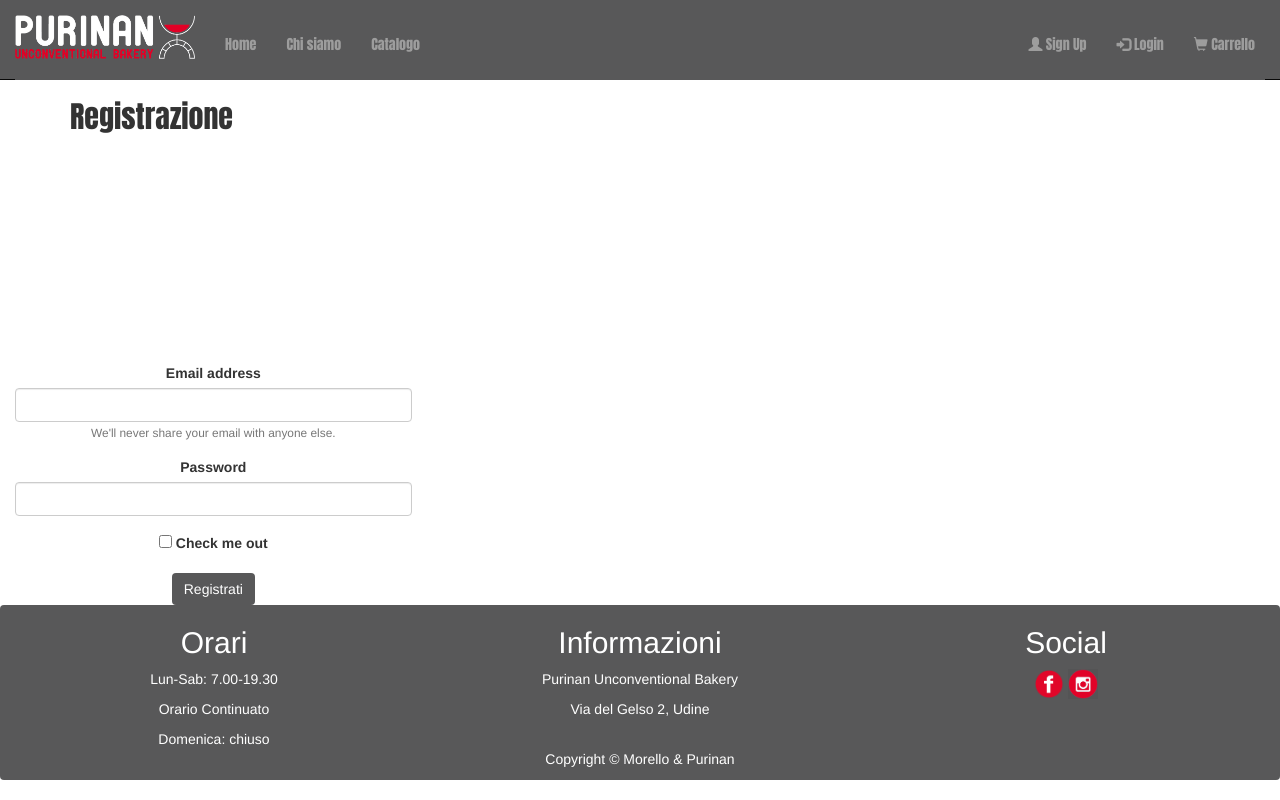
After one commit to isabellemorello/unconventional-bakery-web, a PHP site: page /registrazione.php in a window 1280 px wide. The commit adds this page. Run offline with PHP 8.4, Linux system fonts and the light colour scheme; a stand-in replaces the project's code that opens the database connection.

Commit message:
Creato file registrazione

```diff
--- a/catalogo.html
+++ b/catalogo.html
@@ -212,6 +212,7 @@
             </div>
         </div>
 
+
         <!-- -------------------------------------------------------------------------------------- -->
 
         <!--<div class="footer" style="min-height: 100%;> -->
--- a/index-ubw.html
+++ b/index-ubw.html
@@ -46,7 +46,8 @@
                             <li><a href="catalogo.html">Catalogo</a></li>
                         </ul>
                         <ul class="nav navbar-nav navbar-right">
-                            <li><a href="#"><span class="glyphicon glyphicon-user"></span> Sign Up</a></li>
+                            <li><a href="registrazione.php"><span class="glyphicon glyphicon-user"></span> Sign Up</a>
+                            </li>
                             <li><a href="#"><span class="glyphicon glyphicon-log-in"></span> Login</a></li>
                             <li><a href="carrello.html"><span class="glyphicon glyphicon-shopping-cart"></span>
                                     Carrello</a></li>
--- /dev/null
+++ b/registrazione.php
@@ -0,0 +1,132 @@
+<?php
+include('fuzioni-database.php');
+?>
+<!DOCTYPE html>
+<html lang="en">
+
+<head>
+    <title>Purinan Unconventional Bakery</title>
+    <meta charset="utf-8">
+    <meta name="viewport" content="width=device-width, initial-scale=1">
+    <link rel="stylesheet" href="https://maxcdn.bootstrapcdn.com/bootstrap/3.4.1/css/bootstrap.min.css">
+    <script src="https://ajax.googleapis.com/ajax/libs/jquery/3.5.1/jquery.min.js"></script>
+    <script src="https://maxcdn.bootstrapcdn.com/bootstrap/3.4.1/js/bootstrap.min.js"></script>
+</head>
+
+<body>
+    <div class="page" style="min-height: 100vh; display: flex; flex-direction: column;">
+        <header>
+            <nav class="navbar navbar-inverse navbar-fixed-top" style="font-family: Impact, Haettenschweiler, 'Arial Narrow Bold', sans-serif;
+                        height: 80px; background-color: #585859;">
+                <!--Qui (nel tag "nav") si può cambiare il font della navbar inserendo uno style-->
+                <div class="container-fluid">
+                    <div class="navbar-header">
+                        <button type="button" class="navbar-toggle" data-toggle="collapse" data-target="#myNavbar">
+                            <span class="icon-bar"></span>
+                            <span class="icon-bar"></span>
+                            <span class="icon-bar"></span>
+                        </button>
+                        <a class="navbar-brand" href="#"><img class="logo" src="images/logo-purinan-traspartente2.png" alt="logo" style="width:180px"></a>
+                    </div>
+
+                    <div class="collapse navbar-collapse" id="myNavbar" style="margin-top: 10px; padding: 10px 10px; background-color: #585859;">
+                        <ul class="nav navbar-nav">
+                            <li class="active;"><a href="index-ubw.html" style="background-color: #585859;">Home</a>
+                            </li>
+                            <!--
+                        <li class="dropdown">
+                            <a class="dropdown-toggle" data-toggle="dropdown" href="#">Page 1 <span
+                                    class="caret"></span></a>
+                            <ul class="dropdown-menu">
+                                <li><a href="#">Page 1-1</a></li>
+                                <li><a href="#">Page 1-2</a></li>
+                                <li><a href="#">Page 1-3</a></li>
+                            </ul>
+                        </li> -->
+                            <li><a href="chi-siamo.html">Chi siamo</a></li>
+                            <li><a href="catalogo.html">Catalogo</a></li>
+                        </ul>
+                        <ul class="nav navbar-nav navbar-right">
+                            <li><a href="#"><span class="glyphicon glyphicon-user"></span> Sign Up</a></li>
+                            <li><a href="#"><span class="glyphicon glyphicon-log-in"></span> Login</a></li>
+                            <li class="active;"><a href="#"><span class="glyphicon glyphicon-shopping-cart"></span>
+                                    Carrello</a></li>
+                        </ul>
+                    </div>
+                </div>
+            </nav>
+        </header>
+
+        <div class="main" style="flex-grow: 1">
+            <div class="container" style="margin-top:80px; font-family:Impact, Haettenschweiler, 'Arial Narrow Bold', sans-serif">
+                <h2>Registrazione</h2>
+            </div>
+        </div>
+        <br>
+        <!-- ---------------------------------------------------------------------------------------- -->
+
+        <!-- form per l'inserimento di dati sul DB -->
+        <div class="col-md-4" style="text-align: center;">
+            <form>
+                <div class="form-group">
+                    <label for="exampleInputEmail1">Email address</label>
+                    <input type="email" class="form-control" id="exampleInputEmail1" aria-describedby="emailHelp">
+                    <small id="emailHelp" class="form-text text-muted">We'll never share your email with anyone else.</small>
+                </div>
+                <div class="form-group">
+                    <label for="exampleInputPassword1">Password</label>
+                    <input type="password" class="form-control" id="exampleInputPassword1">
+                </div>
+                <div class="form-group form-check">
+                    <input type="checkbox" class="form-check-input" id="exampleCheck1">
+                    <label class="form-check-label" for="exampleCheck1">Check me out</label>
+                </div>
+                <button type="submit" class="btn btn-primary" style="background-color: #585859; border: none">Registrati</button>
+            </form>
+        </div>
+        <!-- ---------------------------------------------------------------------------------------- -->
+
+        <!--<div class="footer" style="min-height: 100%;> -->
+
+        <footer class="navbar navbar-light" style="background-color:#585859;
+                         color: white;">
+
+
+            <div class="col-6 col-md-4" style="text-align:center">
+                <h2>Orari</h2>
+                <p>Lun-Sab: 7.00-19.30</p>
+                <p>Orario Continuato</p>
+                <p>Domenica: chiuso</p>
+            </div>
+
+            <div class="col-6 col-md-4" style="text-align: center">
+                <h2>Informazioni</h2>
+                <p>Purinan Unconventional Bakery</p>
+                <p><a href="https://bit.ly/2XaykMC" target="_blank" style="color: white;">Via del Gelso 2, Udine</a>
+                </p><br>
+                <p>Copyright &copy; Morello & Purinan</p>
+            </div>
+
+            <div class="col-6 col-md-4" style="text-align: center">
+                <h2>Social</h2>
+                <div>
+                    <style>
+                        .fa:hover {
+                            opacity: 0.7;
+                        }
+                    </style>
+                    <!--Facebook
+                        <a href="#" class="btn-floating btn-lg btn-fb" type="button" role="button">
+                            <i class="fab fa-facebook-f"></i></a>-->
+                    <a href="https://www.facebook.com/purinanbakery/" class="fa fa-facebook" target="_blank"> <img class="social-facebook" src="images/logo-fb.png" width="30px"> </a>
+                    <a href="https://www.instagram.com/purinan_bakery/" class="fa fa-instagram" target="_blank">
+                        <img class="social-insta" src="images/insta-logo-rosso.png" width="30px">
+                    </a>
+                </div>
+            </div>
+        </footer>
+
+    </div>
+</body>
+
+</html>
```
Also changed, not shown: css/style.css (+16 -0 lines), funzioni-database.php (+32 -0 lines), tamplate.html (added, +114 -0 lines).
